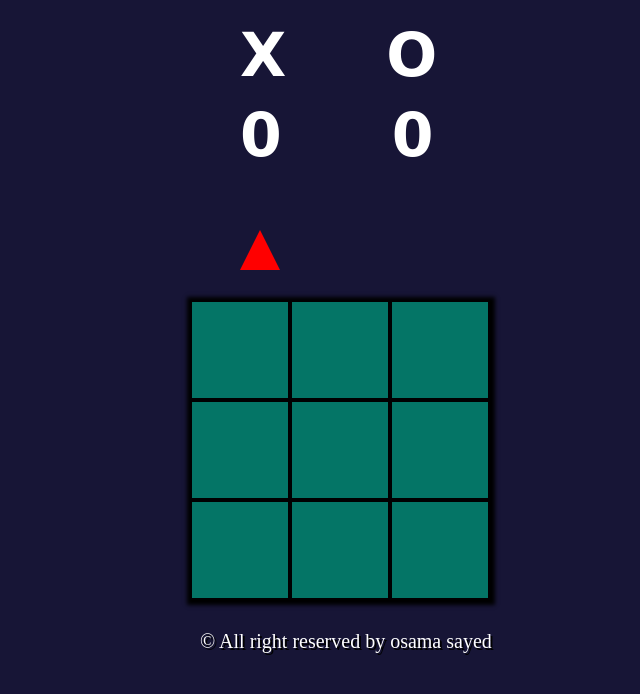
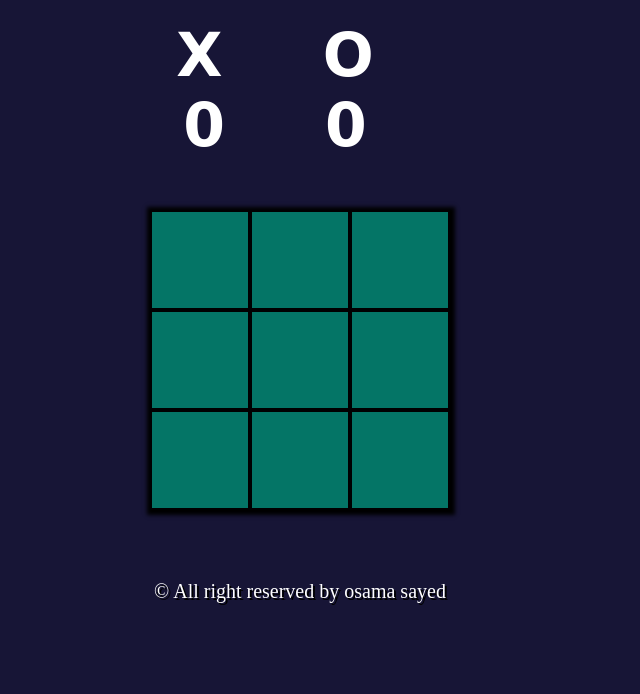
Before and after one commit to osamasayed3344/XOgame, a plain HTML site: page index.html in a window 1280 px wide. Shown: the whole page, without its empty margins (340-980 px from the left). Drawn offline with Linux system fonts and the light colour scheme.

Commit message:
update data

```diff
--- a/index.html
+++ b/index.html
@@ -19,7 +19,6 @@
                 <span id="numberwins_x">0</span>
                 <span id="numberwins_o">0</span>
             </div>
-            <div id="pointer"></div>
             <div id="background_items">
                 <div id="item1" class="items"></div>
                 <div id="item2" class="items"></div>
--- a/style.css
+++ b/style.css
@@ -6,51 +6,31 @@
 body{
     background-color: rgb(23, 21, 54);
 }
+#background_game{
+	padding:20px;
+}
 #choice,#numberwins{
     display: flex;
     flex-direction: row;
-    position: fixed;
-    left: 580px;
-    top: 20px;
-}
-#numberwins{
-    top:100px;
+	justify-content:center;
 }
 #choice span,#numberwins span{
-    margin-right: 50px;
+	margin-right:50px;
     font-size: 60px;
     font-weight: 900;
     font-family: cursive;
     color: white;
 }
-#numberwins span{
-    margin-right: 110px;
-}
-#choice span:nth-of-type(2){
+
+#choice span:nth-of-type(2),#numberwins span:nth-of-type(2){
     margin-left: 50px;
-}
-#pointer{
-    width: 0;
-    height: 0;
-    position: fixed;
-    left: 580px;
-    top: 230px;
-    border-left: 20px solid transparent;
-    border-right: 20px solid transparent;
-    border-bottom: 40px solid red;
-    animation: myamination 1s infinite;
-}
-@keyframes myamination{
-    0%{transform: translateY(0);}
-    100%{transform: translateY(-30px);}
 }
 #background_items{
     display: grid;
     grid-template-columns: 100px 100px 100px;
     grid-template-rows: 100px 100px 100px;
-    position: fixed;
-    left: 530px;
-    top: 300px;
+	margin:50px auto;
+	width:300px;
     background-color: rgb(4, 117, 102);
     color: white;
     box-shadow: 1px 1px 4px 4px black;
@@ -106,7 +86,4 @@ footer{
     text-align: center;
     text-shadow: 2px 2px black;
     font-size: 20px;
-    position: fixed;
-    left: 540px;
-    top: 630px;
 }
```
